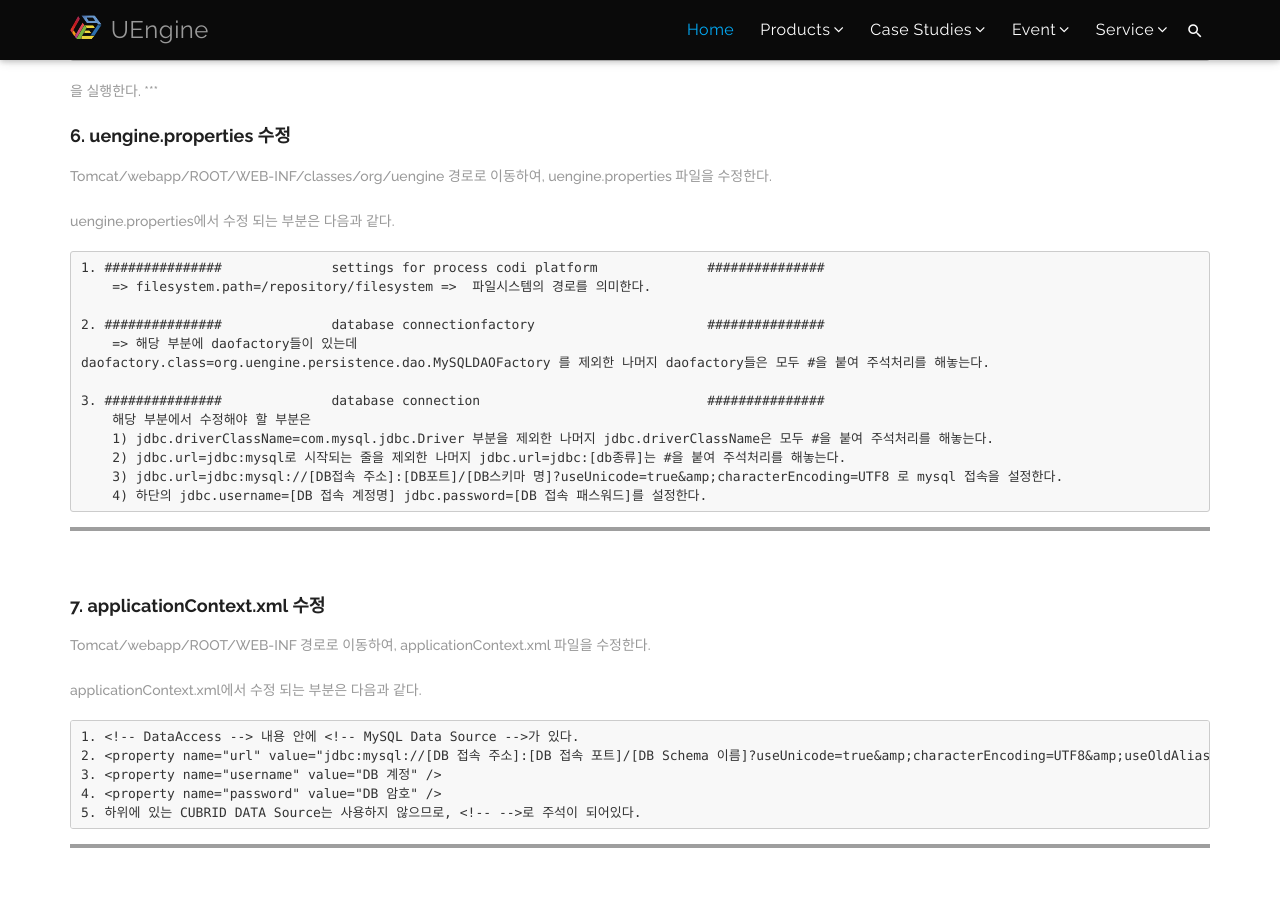
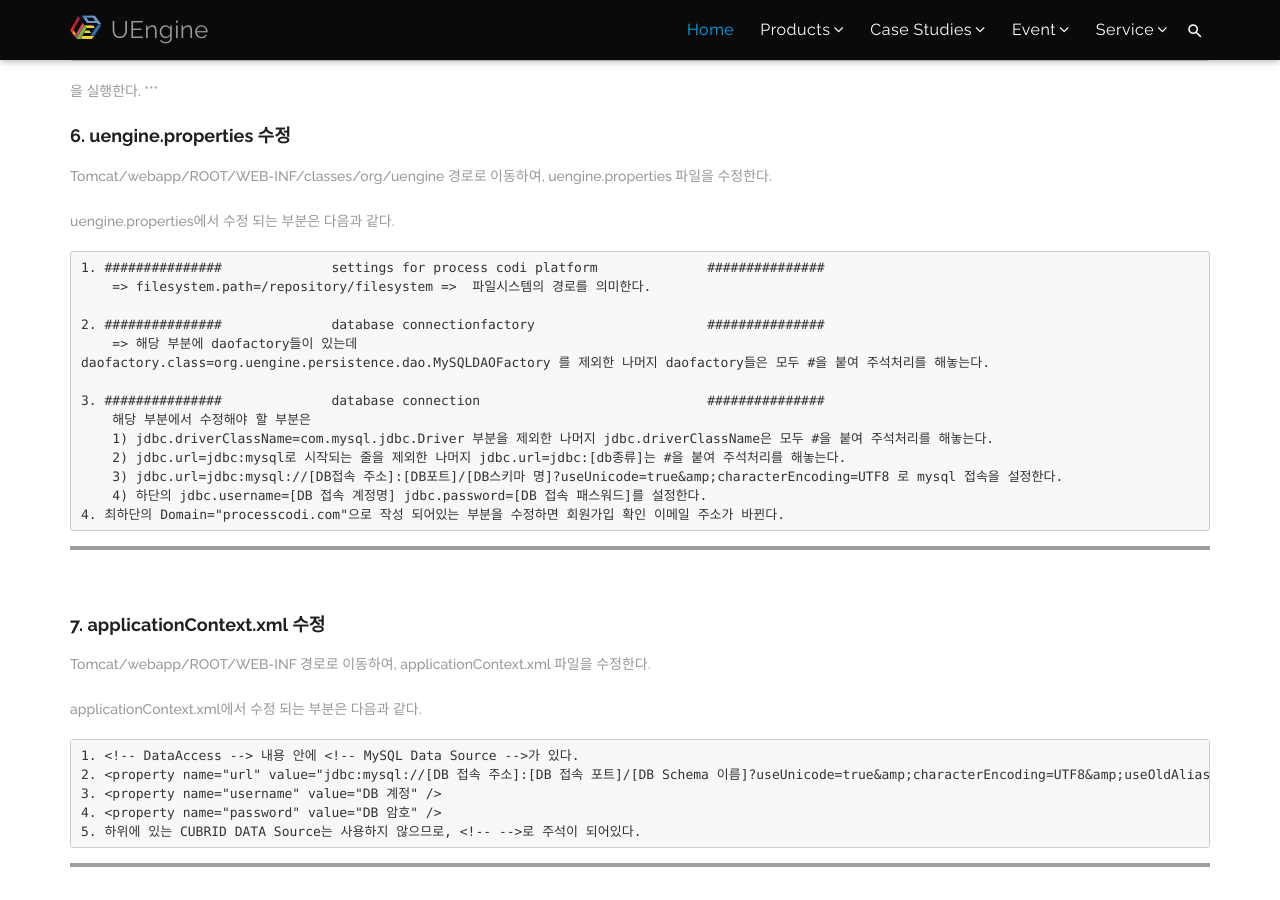
Before and after one commit to TheOpenCloudEngine/theopencloudengine.github.io, a Jekyll site: the page built from products/sns.md, in a window 1280 px wide and 900 px high, scrolled down 1783 px, cut to the strip 0-900 px from the top of the window. Built offline with Jekyll 4.4.1, drawn with Linux system fonts in a browser that asks for light colours; grey boxes are pictures that could not be loaded.

Commit message:
Update sns.md

````diff
--- a/products/sns.md
+++ b/products/sns.md
@@ -67,6 +67,7 @@ daofactory.class=org.uengine.persistence.dao.MySQLDAOFactory 를 제외한 나
     2) jdbc.url=jdbc:mysql로 시작되는 줄을 제외한 나머지 jdbc.url=jdbc:[db종류]는 #을 붙여 주석처리를 해놓는다.
     3) jdbc.url=jdbc:mysql://[DB접속 주소]:[DB포트]/[DB스키마 명]?useUnicode=true&amp;characterEncoding=UTF8 로 mysql 접속을 설정한다.
     4) 하단의 jdbc.username=[DB 접속 계정명] jdbc.password=[DB 접속 패스워드]를 설정한다.
+4. 최하단의 Domain="processcodi.com"으로 작성 되어있는 부분을 수정하면 회원가입 확인 이메일 주소가 바뀐다.
 ```
 ***
 <br>
````
